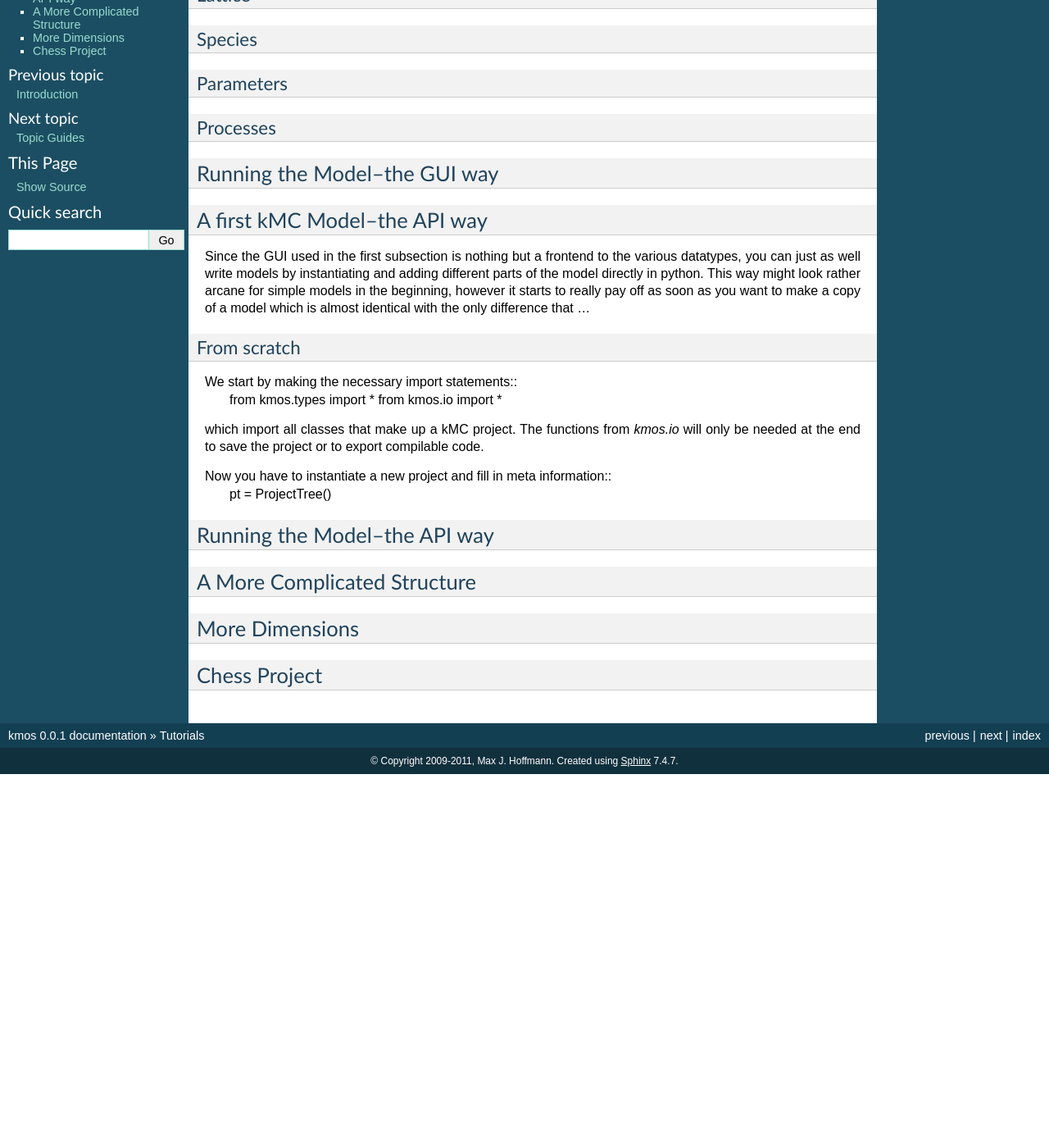
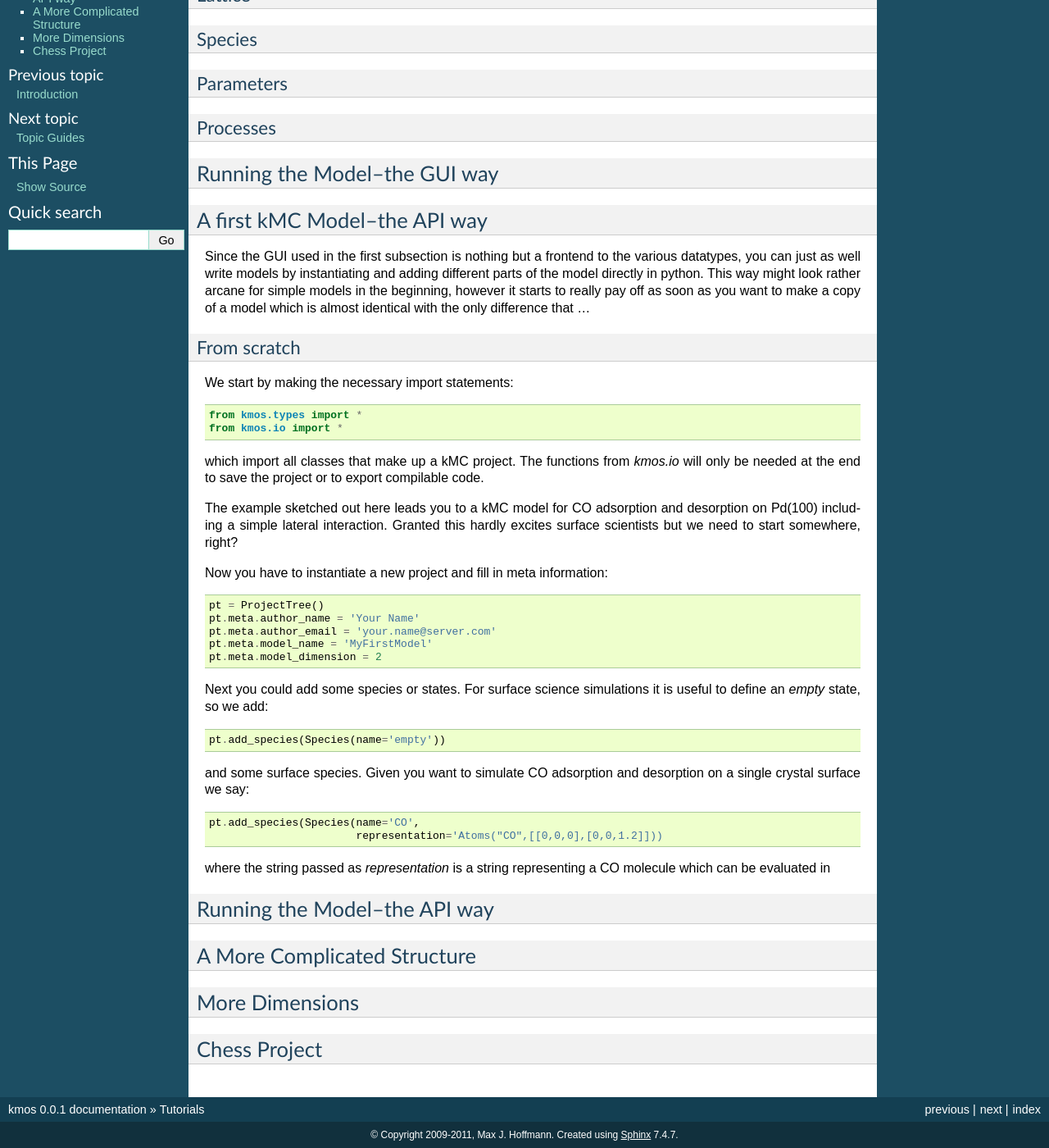
Before and after one commit to mhoffman/kmos, a Sphinx documentation site: the page built from doc/source/tutorials/index.rst, in a window 1280 px wide and 1400 px high, scrolled down 308 px. Shown: the whole window at 82% size. Built offline with Sphinx 7.4.7, drawn with Linux system fonts in a browser that asks for light colours; formulas are drawn with MathJax 3; pages that are not in the unit, such as notebooks, are missing from menus; before the commit the page ends 1252 px from its top, so only the background shows below that.

Commit message:
Updated documentation

```diff
--- a/doc/source/tutorials/index.rst
+++ b/doc/source/tutorials/index.rst
@@ -45,6 +45,7 @@ From scratch
 ^^^^^^^^^^^^
 
 We start by making the necessary import statements::
+
   from kmos.types import *
   from kmos.io import *
 
@@ -52,9 +53,35 @@ which import all classes that make up a kMC project. The functions
 from `kmos.io` will only be needed at the end to save the project
 or to export compilable code.
 
+The example sketched out here leads you to a kMC model for CO adsorption
+and desorption on Pd(100) including a simple lateral interaction. Granted
+this hardly excites surface scientists but we need to start somewhere, right?
+
 
 Now you have to instantiate a new project and fill in meta information::
+
   pt = ProjectTree()
+  pt.meta.author_name = 'Your Name'
+  pt.meta.author_email = 'your.name@server.com'
+  pt.meta.model_name = 'MyFirstModel'
+  pt.meta.model_dimension = 2
+
+
+Next you could add some species or states. For surface science simulations
+it is useful to define an *empty* state, so we add::
+
+ pt.add_species(Species(name='empty'))
+
+and some surface species. Given you want to simulate CO adsorption and
+desorption on a single crystal surface we say::
+
+  pt.add_species(Species(name='CO',
+                         representation='Atoms("CO",[[0,0,0],[0,0,1.2]]))
+
+where the string passed as `representation` is a string representing
+a CO molecule which can be evaluated in
+
+
 
 
 
```
Also changed, not shown: 7 other files.
